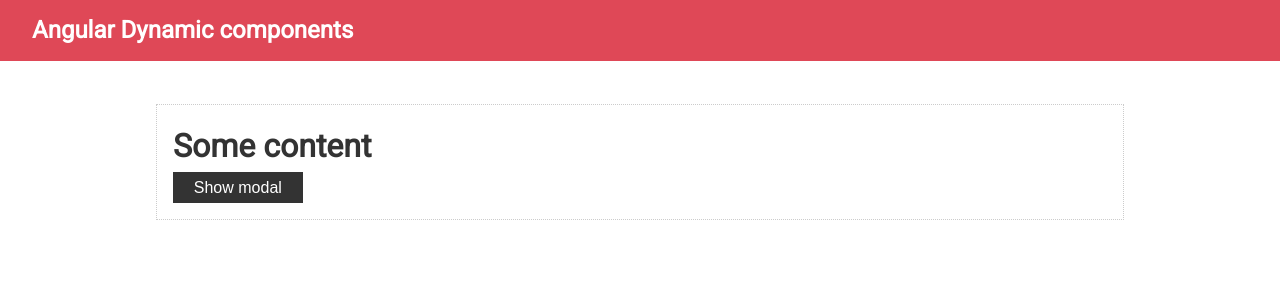
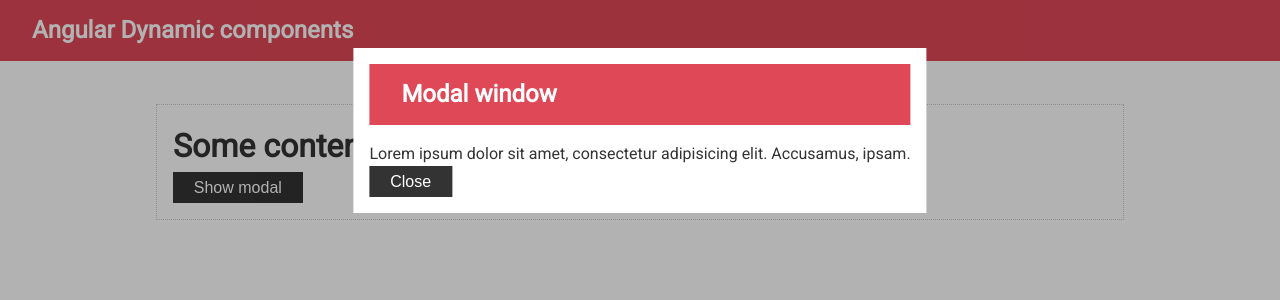
Before and after one commit to TkachukRR/26-angular-demo, an Angular app: page / in a window 1280 px wide. Both pictures are taken after a click on the button "Show modal". Shown: the top 300 px of the page. Built offline with nearby package versions, Linux system fonts and the light colour scheme.

Commit message:
#018 Added posability open/close modal widndow with custom title param

```diff
--- a/src/app/app.component.html
+++ b/src/app/app.component.html
@@ -7,7 +7,12 @@
 
     <h1>Some content</h1>
 
-    <button class="btn">Show modal</button>
+    <button class="btn" (click)="modal = true">Show modal</button>
 
+    <app-modal
+      *ngIf="modal"
+      title = "Modal window"
+      (close)="modal = false"
+    ></app-modal>
   </div>
 </div>
--- a/src/app/app.component.ts
+++ b/src/app/app.component.ts
@@ -6,4 +6,5 @@
   styleUrls: ['./app.component.scss']
 })
 export class AppComponent {
+  modal: boolean = false;
 }
--- a/src/app/modal/modal.component.html
+++ b/src/app/modal/modal.component.html
@@ -1 +1,15 @@
-<p>modal works!</p>
+<div class="backdrop">
+  <div class="modal">
+    <nav class="navbar">
+      <h1>{{title}}</h1>
+    </nav>
+
+    <p>
+      Lorem ipsum dolor sit amet, consectetur adipisicing elit. Accusamus, ipsam.
+    </p>
+
+    <button class="btn" (click)="close.emit()">
+      Close
+    </button>
+  </div>
+</div>
--- a/src/app/modal/modal.component.scss
+++ b/src/app/modal/modal.component.scss
@@ -0,0 +1,17 @@
+.backdrop {
+  position: fixed;
+  top: 0;
+  bottom: 0;
+  right: 0;
+  left: 0;
+  background: rgba(0, 0, 0, .3);
+}
+
+.modal {
+  padding: 1rem;
+  background: #fff;
+  margin-top: 3rem;
+  position: absolute;
+  left: 50%;
+  transform: translate(-50%, 0);
+}
--- a/src/app/modal/modal.component.ts
+++ b/src/app/modal/modal.component.ts
@@ -1,4 +1,4 @@
-import { Component } from '@angular/core';
+import {Component, EventEmitter, Input, Output} from '@angular/core';
 
 @Component({
   selector: 'app-modal',
@@ -6,5 +6,7 @@
   styleUrls: ['./modal.component.scss']
 })
 export class ModalComponent {
+  @Input() title= 'Default title'
+  @Output() close = new EventEmitter<void>()
 
 }
```
